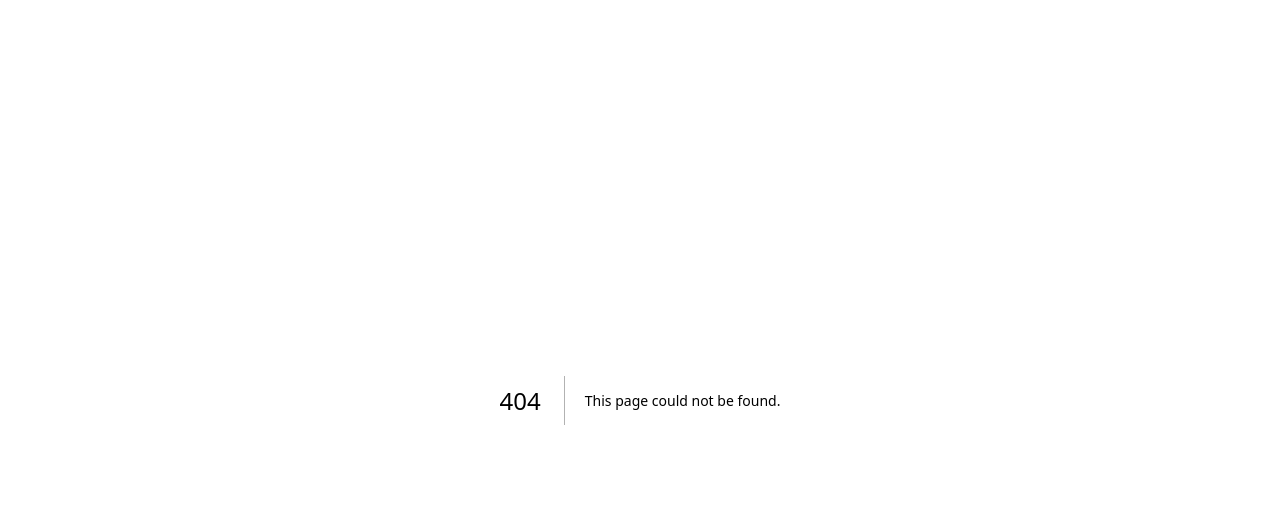
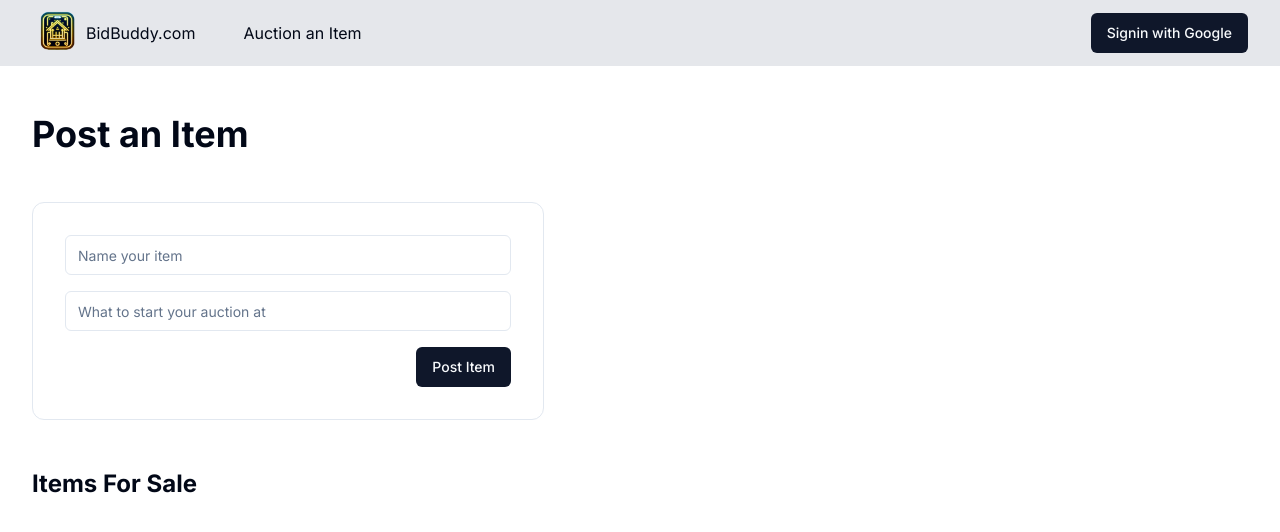
Before and after one commit to iamsouliya/bid-buddy, a Next.js app: page /items/create in a window 1280 px wide. Before the commit this address had no page. Shown: the top 532 px of the page. Built offline with nearby package versions, Linux system fonts and the light colour scheme; no server answers; the database is empty.

Commit message:
feat: add header, create item page, refactor home page

```diff
--- /dev/null
+++ b/app/Header.tsx
@@ -0,0 +1,34 @@
+import Image from 'next/image'
+import { SignIn } from '@/components/SignIn'
+import { SignOut } from '@/components/SignOut'
+import { auth } from '@/auth'
+import Link from 'next/link'
+
+export default async function Header() {
+  const session = await auth()
+  return (
+    <div className="bg-gray-200 py-2">
+      <div className="container flex justify-between items-center">
+        <div className="flex items-center gap-12">
+          <Link href={'/'} className="hover:underline flex items-center gap-1">
+            <Image src={'/logo.png'} alt="logo" height={50} width={50} />
+            BidBuddy.com
+          </Link>
+
+          <div>
+            <Link
+              href={'/items/create'}
+              className="hover:underline flex items-center gap-1"
+            >
+              Auction an Item
+            </Link>
+          </div>
+        </div>
+        <div className="flex gap-4 items-center">
+          <div>{session?.user?.name}</div>
+          <div>{!session?.user ? <SignIn /> : <SignOut />}</div>
+        </div>
+      </div>
+    </div>
+  )
+}
--- /dev/null
+++ b/app/items/create/actions.ts
@@ -0,0 +1,32 @@
+'use server'
+
+import { auth } from '@/auth'
+import { database } from '@/db/database'
+import { items } from '@/db/schema'
+import { redirect } from 'next/navigation'
+
+export async function createItemAction(formData: FormData) {
+  const session = await auth()
+
+  const user = session?.user
+
+  if (!session) {
+    throw new Error('Not logged in')
+  }
+
+  if (!user || !user.id) {
+    throw new Error('Not logged in')
+  }
+
+  const startingPrice = formData.get('startingPrice') as string
+
+  const priceAsCents = Math.floor(parseFloat(startingPrice) * 100)
+
+  await database.insert(items).values({
+    name: formData.get('name') as string,
+    startingPrice: priceAsCents,
+    userId: user.id,
+  })
+
+  redirect('/')
+}
--- /dev/null
+++ b/app/items/create/page.tsx
@@ -0,0 +1,46 @@
+import { Button } from '@/components/ui/button'
+import { Input } from '@/components/ui/input'
+import { database } from '@/db/database'
+import { items } from '@/db/schema'
+import { revalidatePath } from 'next/cache'
+import { createItemAction } from './actions'
+
+export default async function CreatePage() {
+  const allItems = await database.query.items.findMany()
+
+  return (
+    <main className="container mx-auto py-12 space-y-12">
+      <h1 className="text-4xl font-bold">Post an Item</h1>
+      <form
+        className=" flex flex-col border rounded-xl p-8 space-y-4 max-w-lg"
+        action={createItemAction}
+      >
+        <Input
+          required
+          className="max-w-lg"
+          name="name"
+          placeholder="Name your item"
+        />
+        <Input
+          required
+          className="max-w-lg"
+          name="startingPrice"
+          type="number"
+          step="0.01"
+          placeholder="What to start your auction at"
+        />
+        <Button className="self-end" type="submit">
+          Post Item
+        </Button>
+      </form>
+      <h2 className="text-2xl font-bold">Items For Sale</h2>
+      <div className="grid grid-cols-4 gap-8">
+        {allItems.map((i) => (
+          <div className="border p-8 rounded-lg" key={i.id}>
+            {i.name}
+          </div>
+        ))}
+      </div>
+    </main>
+  )
+}
--- a/app/layout.tsx
+++ b/app/layout.tsx
@@ -2,6 +2,7 @@ import type { Metadata } from 'next'
 import { Inter as FontSans } from 'next/font/google'
 import { cn } from '@/lib/utils'
 import './globals.css'
+import Header from './Header'
 
 const fontSans = FontSans({
   subsets: ['latin'],
@@ -26,6 +27,7 @@ export default function RootLayout({
           fontSans.variable
         )}
       >
+        <Header />
         {children}
       </body>
     </html>
--- a/app/page.tsx
+++ b/app/page.tsx
@@ -1,6 +1,4 @@
 import { auth } from '@/auth'
-import { SignIn } from '@/components/SignIn'
-import { SignOut } from '@/components/SignOut'
 import { Button } from '@/components/ui/button'
 import { Input } from '@/components/ui/input'
 import { database } from '@/db/database'
@@ -13,27 +11,17 @@ export default async function Home() {
   const session = await auth()
 
   return (
-    <main className="container mx-auto py-12">
-      {!session?.user ? <SignIn /> : <SignOut />}
-      {session?.user?.name}
-      <form
-        action={async (formData: FormData) => {
-          'use server'
-          // const bid = formData.get('bid') as string
-          await database.insert(items).values({
-            name: formData.get('name') as string,
-            userId: session?.user?.id!,
-          })
+    <main className="container mx-auto py-12 space-y-12">
+      <h1 className="text-4xl font-bold">Items For Sale</h1>
 
-          revalidatePath('/')
-        }}
-      >
-        <Input name="name" placeholder="Name your item" />
-        <Button type="submit">Post Item</Button>
-      </form>
-      {allItems.map((i) => (
-        <div key={i.id}>{i.name}</div>
-      ))}
+      <div className="grid grid-cols-4 gap-8">
+        {allItems.map((i) => (
+          <div className="border p-8 rounded-lg" key={i.id}>
+            {i.name}
+            starting price: {i.startingPrice / 100}
+          </div>
+        ))}
+      </div>
     </main>
   )
 }
--- a/db/schema.ts
+++ b/db/schema.ts
@@ -103,4 +103,5 @@ export const items = pgTable('bb_item', {
     .notNull()
     .references(() => users.id, { onDelete: 'cascade' }),
   name: text('name').notNull(),
+  startingPrice: integer('startingPrice').notNull().default(0),
 })
```
Also changed, not shown: public/logo.png (added).
